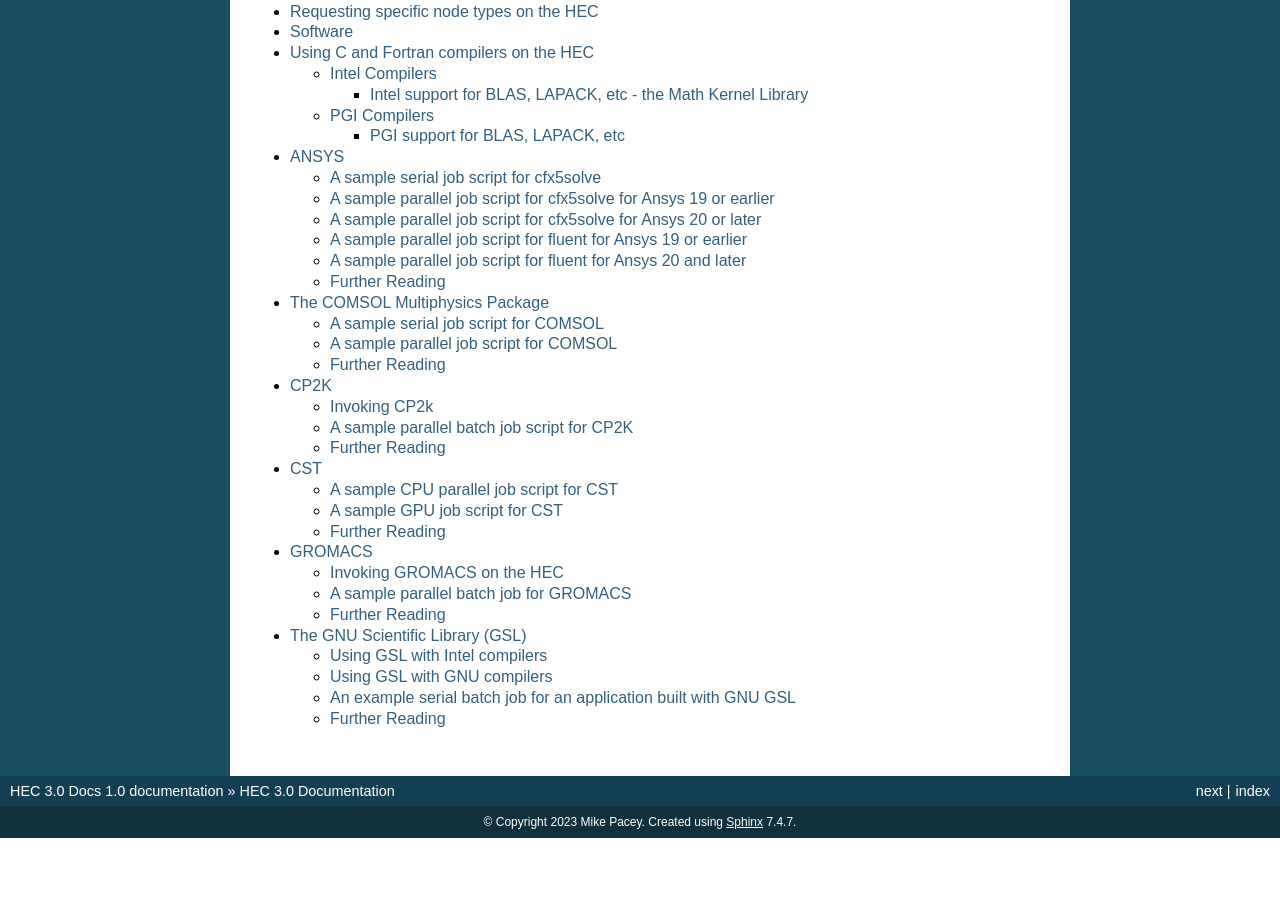
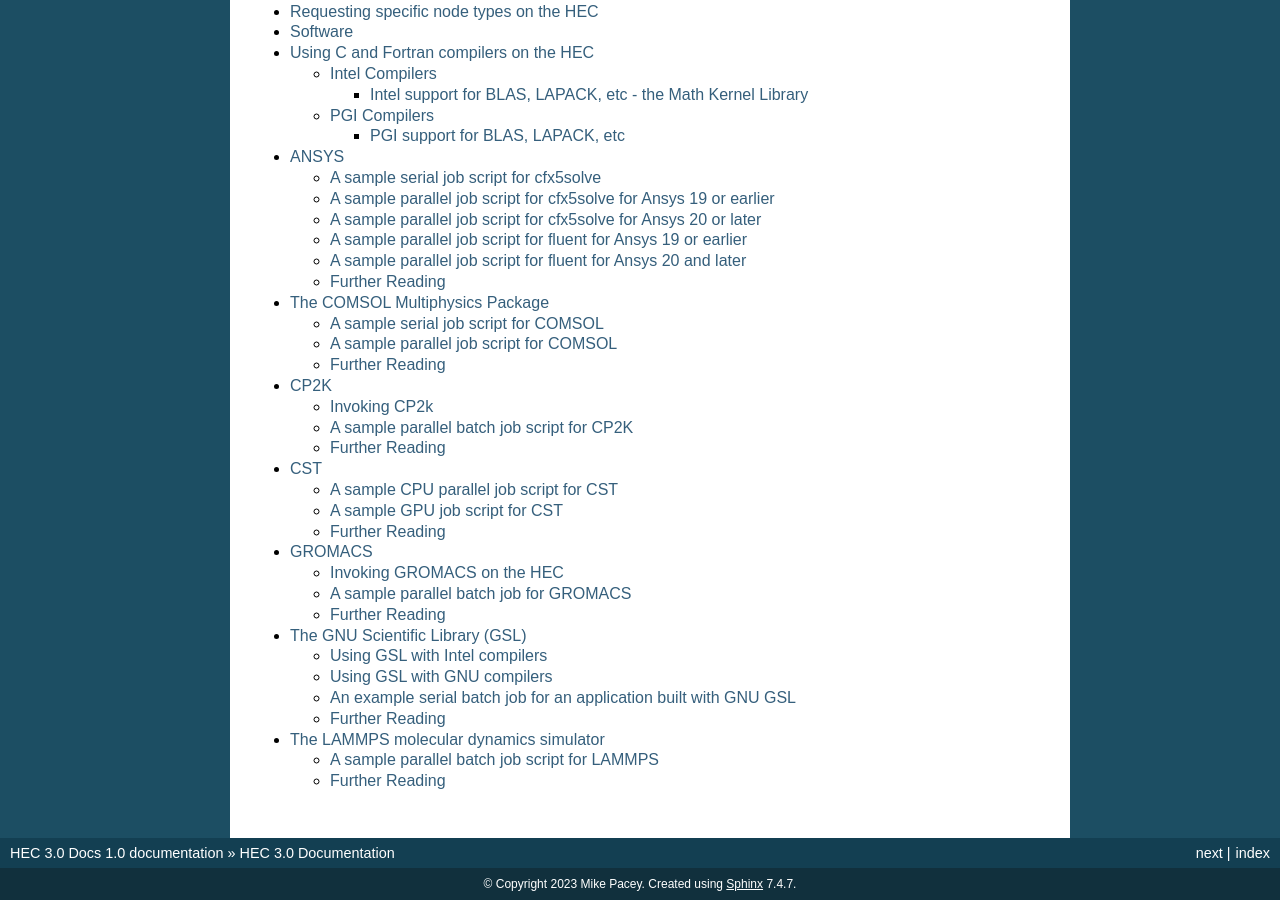
Before and after one commit to MikePacey/Lancaster-HEC, a Sphinx documentation site: the page built from docs/index.rst, in a window 1280 px wide and 900 px high, scrolled down 1360 px. Built offline with Sphinx 7.4.7, drawn with Linux system fonts in a browser that asks for light colours; before the commit the page ends 2198 px from its top, so only the background shows below that; some of the changed lines change nothing that is shown.

Commit message:
basic launch page

```diff
--- a/docs/index.rst
+++ b/docs/index.rst
@@ -38,3 +38,4 @@
    software/cst
    software/gromacs
    software/gsl
+   software/lammps
--- /dev/null
+++ b/docs/software/lammps.rst
@@ -0,0 +1,62 @@
+The LAMMPS molecular dynamics simulator
+=======================================
+
+LAMMPS is a classical molecular dynamics code, and an
+acronym for Large-scale Atomic/Molecular Massively Parallel Simulator.
+
+LAMMPS has potentials for solid-state materials (metals, semiconductors)
+and soft matter (biomolecules, polymers) and coarse-grained or mesoscopic
+systems. It can be used to model atoms or, more generically, as a
+parallel particle simulator at the atomic, meso, or continuum scale.
+
+To access the default version of LAMMPS on the HEC, simply type the command:
+
+.. code-block:: console
+
+  module add lammps
+
+To see what other versions of LAMMPS are currently available, type:
+
+.. code-block:: console
+
+  module avail lammps
+
+For more details on the module command, see Using environment modules on the HEC.
+
+A sample parallel batch job script for LAMMPS
+---------------------------------------------
+
+LAMMPS batch jobs may be run by creating a batch job script
+(for example, called LAMMPS_job.com) like the following, which
+will run on two 40-core compute nodes using an input file
+called in.wall.2d:
+
+.. code-block:: bash
+
+  #$ -S /bin/bash
+
+  #$ -q parallel
+  #$ -l nodes=2
+  #$ -l node_type=40core192G
+
+  source /etc/profile
+  module add lammps
+
+  cat $PE_HOSTFILE
+
+  mpirun lmp-mpi -in in.wall.2d
+
+The script is then submitted for running by typing:
+
+.. code-block:: console
+
+  sbatch LAMMPS_job.com
+
+Further Reading
+---------------
+
+Further information can be found on the following pages:
+
+* The LAMMPS `Home Page <https://www.lammps.org/>`_
+
+* The LAMMPS `Online Manual <https://docs.lammps.org/Manual.html>`_
```
